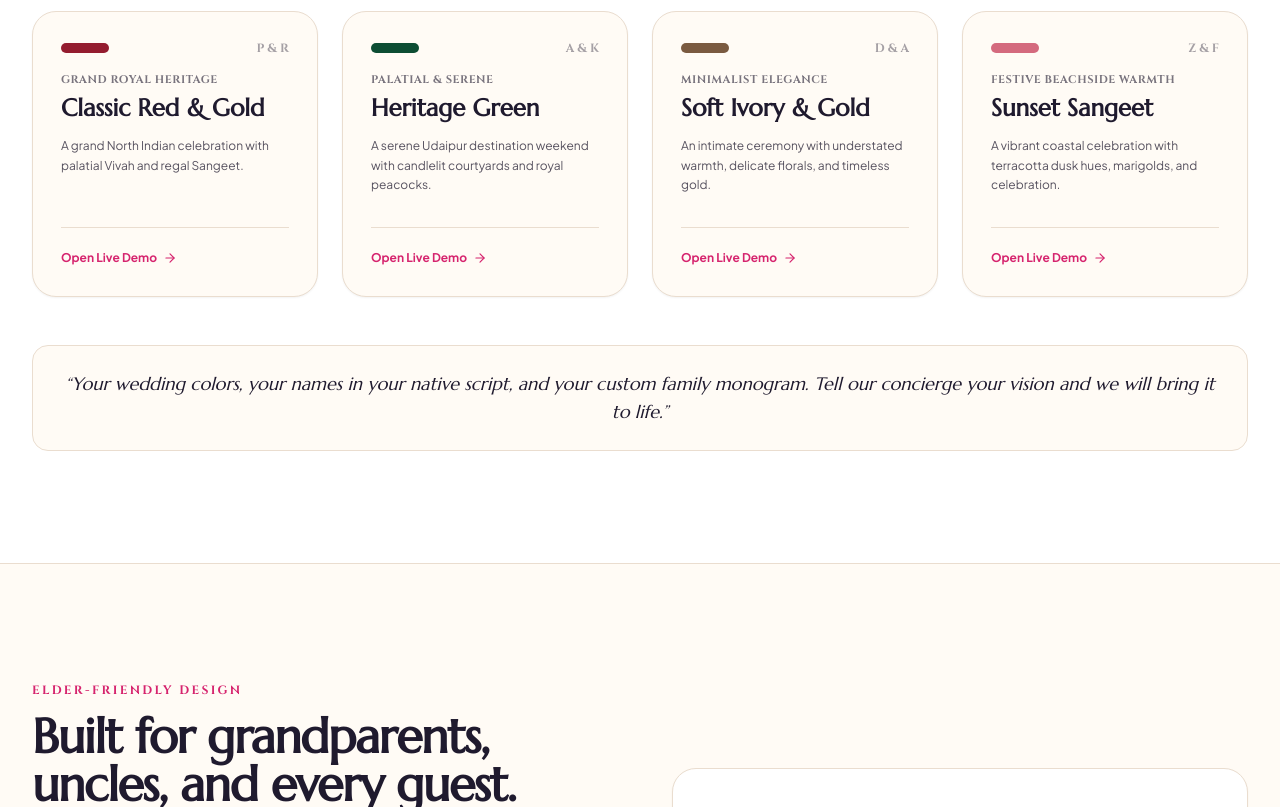
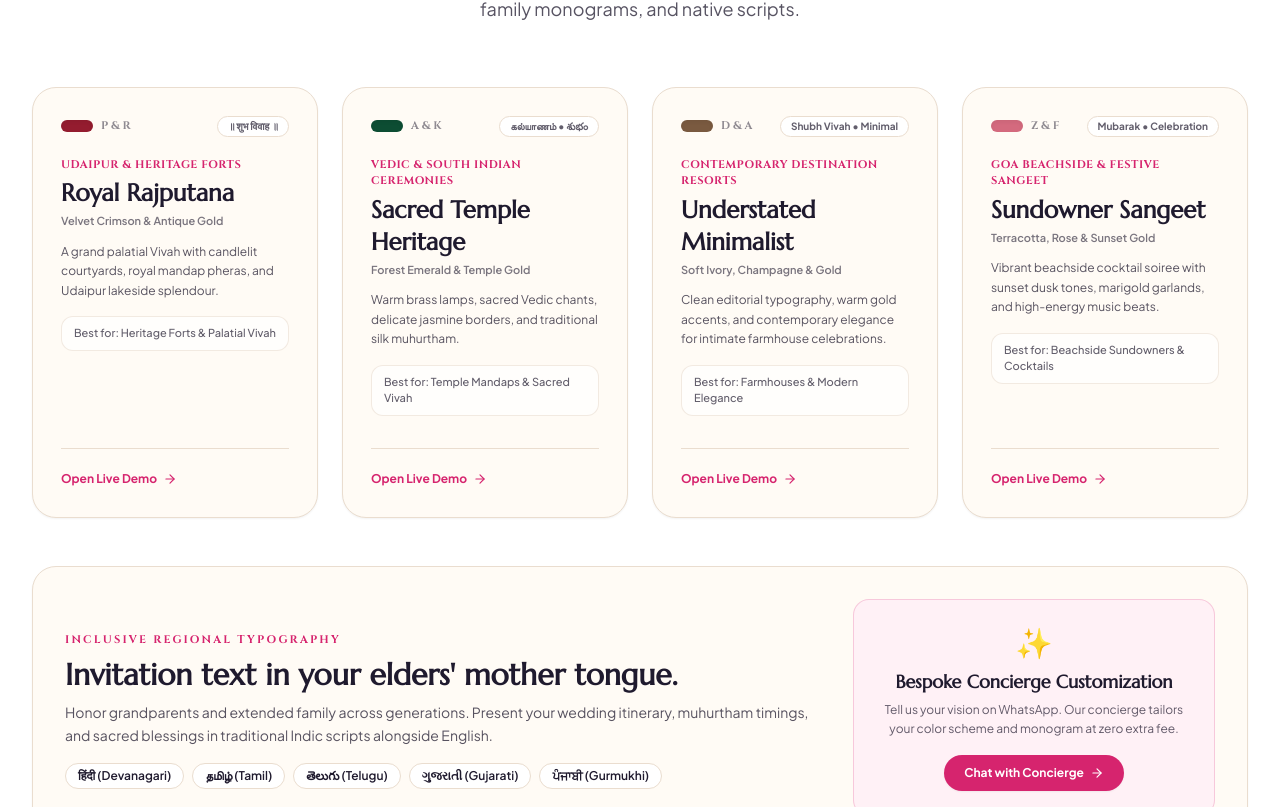
Before and after one commit to the-shadify-in/shadify-app, a Next.js app: page / in a window 1280 px wide. Shown: the part 2993-3800 px from the top of the page. Built offline with nearby package versions, Linux system fonts and the light colour scheme; no server answers.

Commit message:
feat(marketing): revamp Section 4 with Royal Aesthetics, regional typography, and 4 live demo presets

```diff
--- a/src/app/[slug]/page.tsx
+++ b/src/app/[slug]/page.tsx
@@ -8,8 +8,62 @@ import WeddingGuestClient from "./WeddingGuestClient";
 // Revalidate every hour, or via on-demand tag revalidation when wedding content changes
 export const revalidate = 3600;
 
+interface DemoPresetSpec {
+  bride: string;
+  groom: string;
+  monogram: string;
+  themeId: PresetId;
+  venueCity: string;
+  date: string;
+  tagline: string;
+}
+
+const DEMO_PRESETS: Record<string, DemoPresetSpec> = {
+  "priya-rahul": {
+    bride: "Priya",
+    groom: "Rahul",
+    monogram: "P & R",
+    themeId: "royal-crimson",
+    venueCity: "Udaipur, Rajasthan",
+    date: "February 15, 2027",
+    tagline: "Royal Palatial Heritage",
+  },
+  "ananya-kabir": {
+    bride: "Ananya",
+    groom: "Kabir",
+    monogram: "A & K",
+    themeId: "emerald-gold",
+    venueCity: "Jaipur, Rajasthan",
+    date: "November 28, 2026",
+    tagline: "Sacred Temple Heritage",
+  },
+  "diya-arjun": {
+    bride: "Diya",
+    groom: "Arjun",
+    monogram: "D & A",
+    themeId: "ivory-minimal",
+    venueCity: "Alibaug, Maharashtra",
+    date: "January 18, 2027",
+    tagline: "Understated Minimalist Grace",
+  },
+  "zoya-farhan": {
+    bride: "Zoya",
+    groom: "Farhan",
+    monogram: "Z & F",
+    themeId: "sunset-dusk",
+    venueCity: "Goa, India",
+    date: "March 06, 2027",
+    tagline: "Sundowner Sangeet & Beachside Vivah",
+  },
+};
+
 export function generateStaticParams() {
-  return [{ slug: "priya-rahul" }];
+  return [
+    { slug: "priya-rahul" },
+    { slug: "ananya-kabir" },
+    { slug: "diya-arjun" },
+    { slug: "zoya-farhan" },
+  ];
 }
 
 export async function generateMetadata({
@@ -18,8 +72,10 @@ export async function generateMetadata({
   params: { slug: string };
 }): Promise<Metadata> {
   const dbWedding = await getWeddingBySlug(params.slug);
-  const isDemoSlug =
-    params.slug === "priya-rahul" || params.slug === "sample" || params.slug === "demo";
+  const demoSpec =
+    DEMO_PRESETS[params.slug] ||
+    (params.slug === "sample" || params.slug === "demo" ? DEMO_PRESETS["priya-rahul"] : null);
+  const isDemoSlug = Boolean(demoSpec);
 
   if (!dbWedding && !isDemoSlug) {
     return {
@@ -31,7 +87,9 @@ export async function generateMetadata({
 
   const coupleNames = dbWedding
     ? `${dbWedding.brideName} & ${dbWedding.groomName}`
-    : "Priya & Rahul";
+    : demoSpec
+      ? `${demoSpec.bride} & ${demoSpec.groom}`
+      : "Priya & Rahul";
 
   const title = `${coupleNames}'s Wedding Celebration | Shadify`;
   const description = `Private wedding invitation and ceremony itinerary for ${coupleNames}.`;
@@ -223,7 +281,10 @@ export default async function WeddingGuestPage({ params }: { params: { slug: str
   }
 
   // Fallback demo samples
-  const isDemoSlug = slug === "priya-rahul" || slug === "sample" || slug === "demo";
+  const demoSpec =
+    DEMO_PRESETS[slug] ||
+    (slug === "sample" || slug === "demo" ? DEMO_PRESETS["priya-rahul"] : null);
+  const isDemoSlug = Boolean(demoSpec);
 
   // 2. Deliberate 404 for unknown or draft slug (previews are served under /[slug]/preview)
   if (!dbWedding && !isDemoSlug) {
@@ -234,13 +295,24 @@ export default async function WeddingGuestPage({ params }: { params: { slug: str
     notFound();
   }
 
+  // Tailored demo wedding DTO
+  const baseDemoWedding: WeddingDataDto = {
+    ...SAMPLE_DEMO_WEDDING,
+    slug,
+    bride: demoSpec?.bride || SAMPLE_DEMO_WEDDING.bride,
+    groom: demoSpec?.groom || SAMPLE_DEMO_WEDDING.groom,
+    monogram: demoSpec?.monogram || SAMPLE_DEMO_WEDDING.monogram,
+    venueCity: demoSpec?.venueCity || SAMPLE_DEMO_WEDDING.venueCity,
+    date: demoSpec?.date || SAMPLE_DEMO_WEDDING.date,
+  };
+
   // Format wedding data using the queries DTO mapper or fallback demo
   const wedding: WeddingDataDto = dbWedding
     ? {
         ...mapWeddingToDto(dbWedding),
-        heroImage: isDemoSlug ? SAMPLE_DEMO_WEDDING.heroImage : undefined,
-        loveStory: isDemoSlug ? SAMPLE_DEMO_WEDDING.loveStory : undefined,
-        gallery: isDemoSlug ? SAMPLE_DEMO_WEDDING.gallery : undefined,
+        heroImage: isDemoSlug ? baseDemoWedding.heroImage : undefined,
+        loveStory: isDemoSlug ? baseDemoWedding.loveStory : undefined,
+        gallery: isDemoSlug ? baseDemoWedding.gallery : undefined,
         showBranding: isDemoSlug ? true : dbWedding.showBranding,
         events:
           dbWedding.events.length > 0
@@ -248,16 +320,15 @@ export default async function WeddingGuestPage({ params }: { params: { slug: str
                 ...e,
                 coverImage:
                   e.coverImage ||
-                  (isDemoSlug ? SAMPLE_DEMO_WEDDING.events[idx]?.coverImage : undefined),
+                  (isDemoSlug ? baseDemoWedding.events[idx]?.coverImage : undefined),
               }))
-            : SAMPLE_DEMO_WEDDING.events,
-        vips:
-          dbWedding.vips.length > 0 ? mapWeddingToDto(dbWedding).vips : SAMPLE_DEMO_WEDDING.vips,
+            : baseDemoWedding.events,
+        vips: dbWedding.vips.length > 0 ? mapWeddingToDto(dbWedding).vips : baseDemoWedding.vips,
       }
-    : SAMPLE_DEMO_WEDDING;
+    : baseDemoWedding;
 
   // Resolve the official published wedding theme (preset + verified overrides)
-  const presetId = (dbWedding?.themeId as PresetId) || "royal-crimson";
+  const presetId = (dbWedding?.themeId as PresetId) || demoSpec?.themeId || "royal-crimson";
   const overrides = (dbWedding?.themeConfig as Record<string, unknown> | null) ?? null;
   const { theme, report } = resolveTheme(presetId, overrides);
 
--- a/src/app/page.tsx
+++ b/src/app/page.tsx
@@ -37,43 +37,56 @@ export const metadata = {
 
 const SAMPLE_WEDDINGS = [
   {
-    id: "classic-red-gold",
-    feeling: "Classic Red & Gold",
-    description: "A grand North Indian celebration with palatial Vivah and regal Sangeet.",
+    id: "royal-rajputana",
+    title: "Royal Rajputana",
+    aesthetic: "Velvet Crimson & Antique Gold",
+    description:
+      "A grand palatial Vivah with candlelit courtyards, royal mandap pheras, and Udaipur lakeside splendour.",
     slug: "priya-rahul",
     accentColor: "#941C2F",
-    tagline: "Grand Royal Heritage",
+    tagline: "Udaipur & Heritage Forts",
     monogram: "P & R",
+    scriptBadge: "॥ शुभ विवाह ॥",
+    bestFor: "Best for: Heritage Forts & Palatial Vivah",
   },
   {
-    id: "heritage-green",
-    feeling: "Heritage Green",
+    id: "sacred-temple",
+    title: "Sacred Temple Heritage",
+    aesthetic: "Forest Emerald & Temple Gold",
     description:
-      "A serene Udaipur destination weekend with candlelit courtyards and royal peacocks.",
+      "Warm brass lamps, sacred Vedic chants, delicate jasmine borders, and traditional silk muhurtham.",
     slug: "ananya-kabir",
     accentColor: "#0D4D33",
-    tagline: "Palatial & Serene",
+    tagline: "Vedic & South Indian Ceremonies",
     monogram: "A & K",
+    scriptBadge: "கல்யாணம் • శుభం",
+    bestFor: "Best for: Temple Mandaps & Sacred Vivah",
   },
   {
-    id: "soft-modern",
-    feeling: "Soft Ivory & Gold",
+    id: "understated-minimalist",
+    title: "Understated Minimalist",
+    aesthetic: "Soft Ivory, Champagne & Gold",
     description:
-      "An intimate ceremony with understated warmth, delicate florals, and timeless gold.",
+      "Clean editorial typography, warm gold accents, and contemporary elegance for intimate farmhouse celebrations.",
     slug: "diya-arjun",
     accentColor: "#7A5A40",
-    tagline: "Minimalist Elegance",
+    tagline: "Contemporary Destination Resorts",
     monogram: "D & A",
+    scriptBadge: "Shubh Vivah • Minimal",
+    bestFor: "Best for: Farmhouses & Modern Elegance",
   },
   {
-    id: "sunset-sangeet",
-    feeling: "Sunset Sangeet",
+    id: "sundowner-sangeet",
+    title: "Sundowner Sangeet",
+    aesthetic: "Terracotta, Rose & Sunset Gold",
     description:
-      "A vibrant coastal celebration with terracotta dusk hues, marigolds, and celebration.",
+      "Vibrant beachside cocktail soiree with sunset dusk tones, marigold garlands, and high-energy music beats.",
     slug: "zoya-farhan",
     accentColor: "#D46A7E",
-    tagline: "Festive Beachside Warmth",
+    tagline: "Goa Beachside & Festive Sangeet",
     monogram: "Z & F",
+    scriptBadge: "Mubarak • Celebration",
+    bestFor: "Best for: Beachside Sundowners & Cocktails",
   },
 ];
 
@@ -470,19 +483,20 @@ export default function HomePage() {
         </div>
       </section>
 
-      {/* SECTION 4: REAL SAMPLE WEDDINGS */}
+      {/* SECTION 4: ROYAL AESTHETICS & HERITAGE THEMES */}
       <section id="samples" className="border-b border-[#EADDCF] bg-white py-20 sm:py-28">
         <div className="mx-auto max-w-7xl px-4 sm:px-6 lg:px-8">
           <div className="mx-auto max-w-2xl text-center">
             <span className="font-cinzel text-xs font-bold uppercase tracking-[0.2em] text-[#D6246E]">
-              Bespoke Craftsmanship
+              Royal Aesthetics &amp; Heritage Themes
             </span>
             <h2 className="mt-3 font-serif text-3xl font-bold tracking-tight text-[#1F1A2E] sm:text-4xl lg:text-5xl">
-              Explore real celebrations.
+              Crafted for your family&apos;s heritage &amp; style.
             </h2>
             <p className="mt-4 text-base leading-relaxed text-[#1F1A2E]/75 sm:text-lg">
-              Every couple has a distinct love story and heritage. Experience each celebration
-              exactly as your guests will on their mobile screens.
+              From palatial Rajasthan fortresses to sacred temple mandaps and sunlit Goa beaches.
+              Every invitation suite is custom-tailored with your wedding colors, family monograms,
+              and native scripts.
             </p>
           </div>
 
@@ -490,27 +504,40 @@ export default function HomePage() {
             {SAMPLE_WEDDINGS.map((sample) => (
               <div
                 key={sample.id}
-                className="group flex flex-col justify-between rounded-3xl border border-[#EADDCF] bg-[#FFFBF5] p-7 shadow-sm transition hover:border-[#D6246E] hover:shadow-md"
+                className="group flex flex-col justify-between rounded-3xl border border-[#EADDCF] bg-[#FFFBF5] p-7 shadow-sm transition hover:border-[#D6246E] hover:shadow-lg"
               >
                 <div>
                   <div className="flex items-center justify-between">
-                    <div
-                      className="h-2.5 w-12 rounded-full"
-                      style={{ backgroundColor: sample.accentColor }}
-                    />
-                    <span className="font-cinzel text-xs font-bold text-[#1F1A2E]/40">
-                      {sample.monogram}
+                    <div className="flex items-center gap-2">
+                      <div
+                        className="h-3 w-8 rounded-full shadow-inner"
+                        style={{ backgroundColor: sample.accentColor }}
+                      />
+                      <span className="font-cinzel text-[11px] font-bold text-[#1F1A2E]/50">
+                        {sample.monogram}
+                      </span>
+                    </div>
+                    <span className="shadow-xs rounded-full border border-[#EADDCF] bg-white px-2.5 py-0.5 text-[10px] font-bold text-[#1F1A2E]/70">
+                      {sample.scriptBadge}
                     </span>
                   </div>
-                  <span className="mt-4 block font-cinzel text-[11px] font-bold uppercase tracking-wider text-[#1F1A2E]/60">
+
+                  <span className="mt-5 block font-cinzel text-[11px] font-bold uppercase tracking-wider text-[#D6246E]">
                     {sample.tagline}
                   </span>
                   <h3 className="mt-1 font-serif text-2xl font-bold text-[#1F1A2E]">
-                    {sample.feeling}
+                    {sample.title}
                   </h3>
+                  <p className="mt-1 text-[11px] font-semibold text-[#1F1A2E]/60">
+                    {sample.aesthetic}
+                  </p>
                   <p className="mt-3 text-xs leading-relaxed text-[#1F1A2E]/75">
                     {sample.description}
                   </p>
+
+                  <div className="mt-4 rounded-xl border border-[#EADDCF]/60 bg-white/70 px-3 py-2 text-[11px] font-medium text-[#1F1A2E]/70">
+                    {sample.bestFor}
+                  </div>
                 </div>
 
                 <div className="mt-8 border-t border-[#EADDCF] pt-4">
@@ -526,11 +553,62 @@ export default function HomePage() {
             ))}
           </div>
 
-          <div className="mt-12 rounded-2xl border border-[#EADDCF] bg-[#FFFBF5] p-6 text-center">
-            <p className="font-serif text-base italic text-[#1F1A2E] sm:text-lg">
-              &ldquo;Your wedding colors, your names in your native script, and your custom family
-              monogram. Tell our concierge your vision and we will bring it to life.&rdquo;
-            </p>
+          {/* Regional Typography & Concierge Customizer Trust Banner */}
+          <div className="mt-12 rounded-3xl border border-[#EADDCF] bg-[#FFFBF5] p-8 shadow-sm">
+            <div className="grid grid-cols-1 items-center gap-8 md:grid-cols-12">
+              <div className="md:col-span-8">
+                <span className="font-cinzel text-[11px] font-bold uppercase tracking-[0.2em] text-[#D6246E]">
+                  Inclusive Regional Typography
+                </span>
+                <h3 className="mt-2 font-serif text-2xl font-bold text-[#1F1A2E] sm:text-3xl">
+                  Invitation text in your elders&apos; mother tongue.
+                </h3>
+                <p className="mt-2 text-sm leading-relaxed text-[#1F1A2E]/75">
+                  Honor grandparents and extended family across generations. Present your wedding
+                  itinerary, muhurtham timings, and sacred blessings in traditional Indic scripts
+                  alongside English.
+                </p>
+                <div className="mt-4 flex flex-wrap gap-2 text-xs font-semibold">
+                  <span className="shadow-2xs rounded-full border border-[#EADDCF] bg-white px-3 py-1 text-[#1F1A2E]">
+                    हिंदी (Devanagari)
+                  </span>
+                  <span className="shadow-2xs rounded-full border border-[#EADDCF] bg-white px-3 py-1 text-[#1F1A2E]">
+                    தமிழ் (Tamil)
+                  </span>
+                  <span className="shadow-2xs rounded-full border border-[#EADDCF] bg-white px-3 py-1 text-[#1F1A2E]">
+                    తెలుగు (Telugu)
+                  </span>
+                  <span className="shadow-2xs rounded-full border border-[#EADDCF] bg-white px-3 py-1 text-[#1F1A2E]">
+                    ગુજરાતી (Gujarati)
+                  </span>
+                  <span className="shadow-2xs rounded-full border border-[#EADDCF] bg-white px-3 py-1 text-[#1F1A2E]">
+                    ਪੰਜਾਬੀ (Gurmukhi)
+                  </span>
+                </div>
+              </div>
+
+              <div className="flex flex-col items-center justify-center rounded-2xl border border-[#D6246E]/20 bg-[#FFF1F6] p-6 text-center md:col-span-4">
+                <span className="text-3xl">✨</span>
+                <p className="mt-2 font-serif text-lg font-bold text-[#1F1A2E]">
+                  Bespoke Concierge Customization
+                </p>
+                <p className="mt-1 text-xs leading-relaxed text-[#1F1A2E]/70">
+                  Tell us your vision on WhatsApp. Our concierge tailors your color scheme and
+                  monogram at zero extra fee.
+                </p>
+                <a
+                  href={getConciergeWhatsAppUrl(
+                    "Hi Shadify Concierge, I would like to see theme customizations for our wedding.",
+                  )}
+                  target="_blank"
+                  rel="noopener noreferrer"
+                  className="mt-4 inline-flex items-center gap-1.5 rounded-full bg-[#D6246E] px-5 py-2.5 text-xs font-bold text-white shadow-sm transition hover:opacity-90"
+                >
+                  <span>Chat with Concierge</span>
+                  <ArrowRight className="h-3.5 w-3.5" />
+                </a>
+              </div>
+            </div>
           </div>
         </div>
       </section>
```
